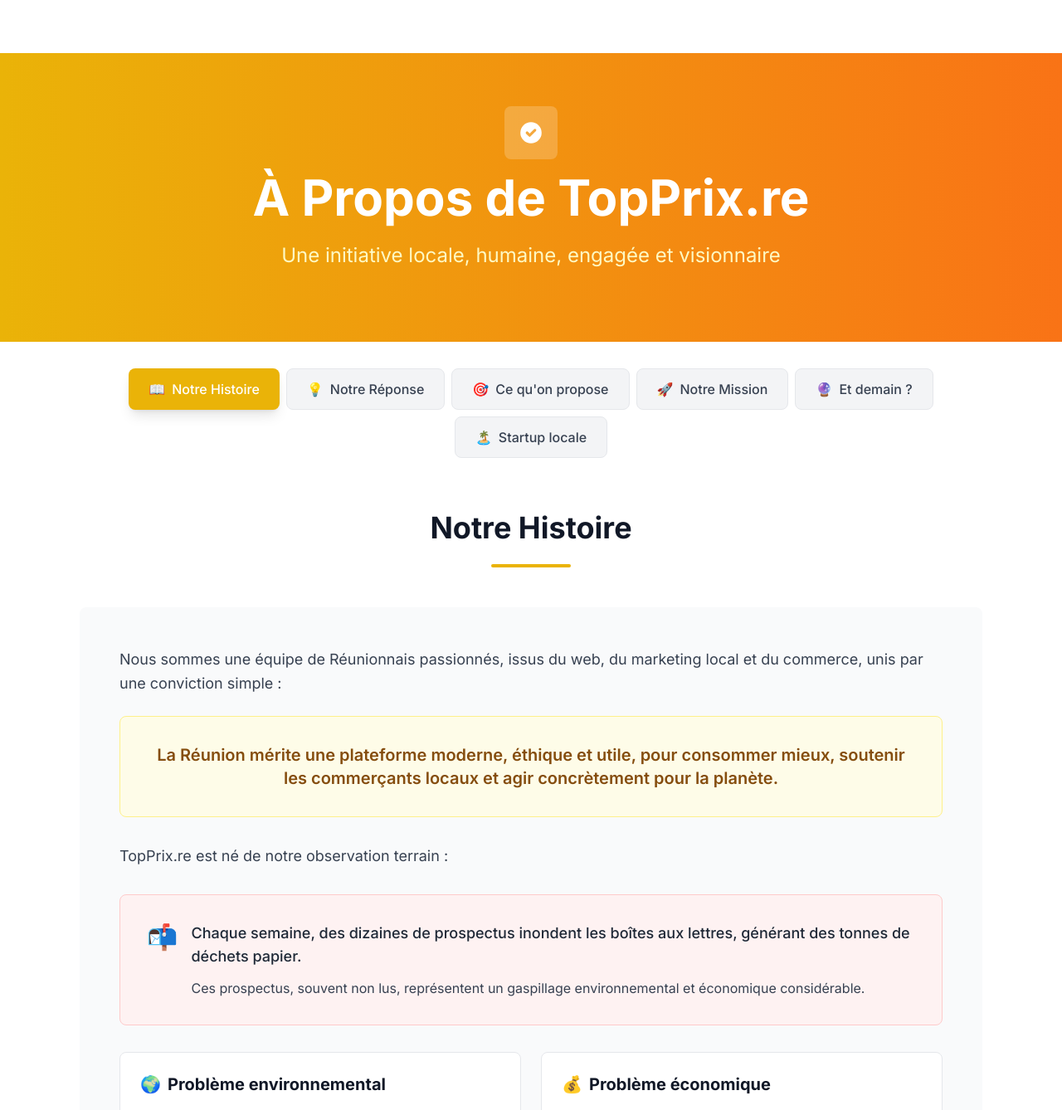
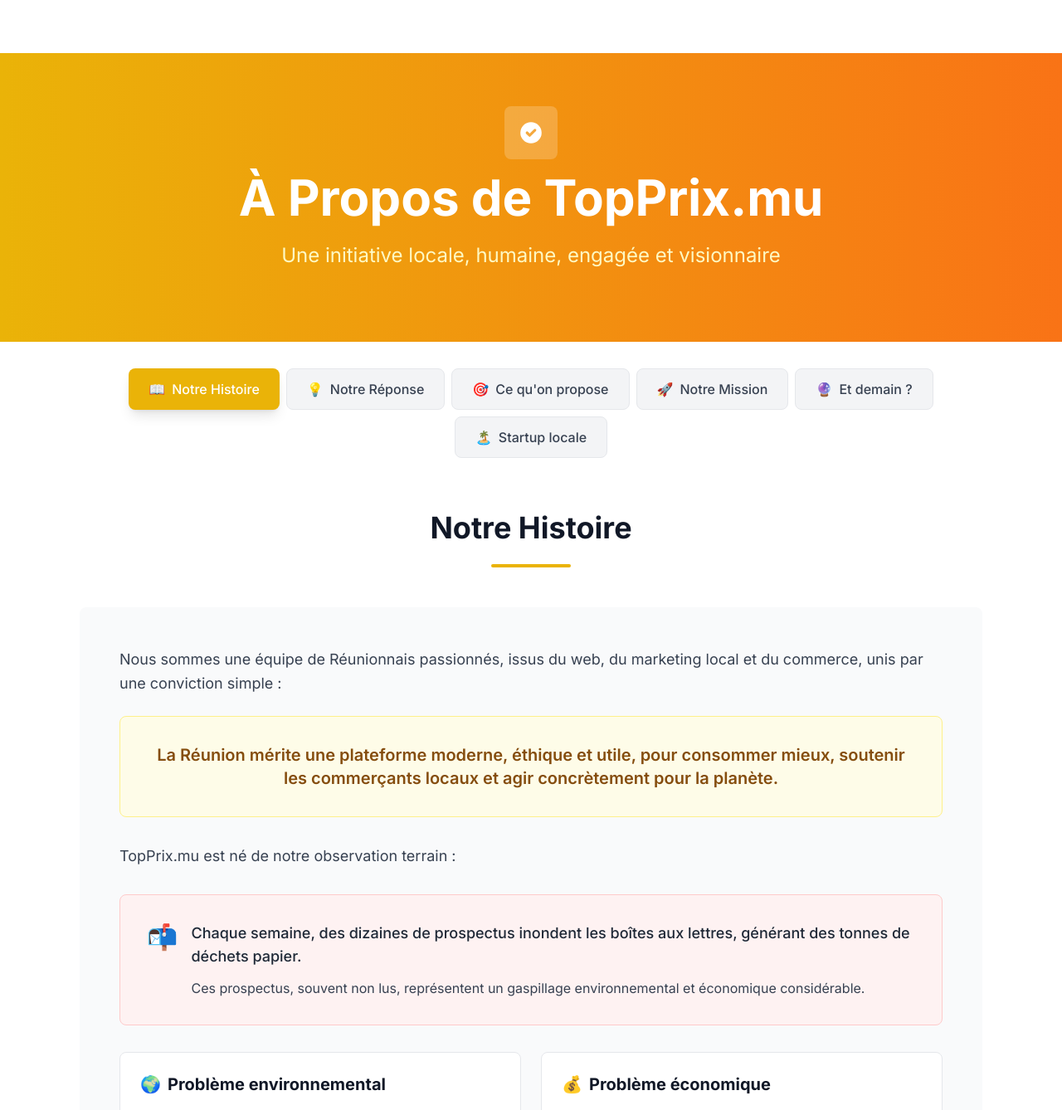
Before and after one commit to abhishek-Rj/Topprix, a React (Vite) app: page /about in a window 1280 px wide. Shown: the top 1338 px of the page at 83% size. Built offline with nearby package versions, Linux system fonts and the light colour scheme; no server answers.

Commit message:
changed .re to .mu

```diff
--- a/src/pages/AboutUs.tsx
+++ b/src/pages/AboutUs.tsx
@@ -27,7 +27,7 @@
                 </svg>
               </div>
               <h1 className="text-4xl md:text-6xl font-bold mb-6">
-                À Propos de TopPrix.re
+                À Propos de TopPrix.mu
               </h1>
               <p className="text-xl md:text-2xl text-yellow-100 max-w-4xl mx-auto leading-relaxed">
                 Une initiative locale, humaine, engagée et visionnaire
@@ -89,7 +89,7 @@
                 </div>
 
                 <p className="text-lg text-gray-700 leading-relaxed mb-8">
-                  TopPrix.re est né de notre observation terrain :
+                  TopPrix.mu est né de notre observation terrain :
                 </p>
 
                 <div className="bg-red-50 border border-red-200 rounded-lg p-8 mb-8">
@@ -157,7 +157,7 @@
 
                 <div className="bg-blue-50 border border-blue-200 p-8 rounded-lg mb-8">
                   <h3 className="text-2xl font-bold text-blue-900 mb-4 text-center">
-                    🚀 TopPrix.re : La plateforme qui révolutionne la
+                    🚀 TopPrix.mu : La plateforme qui révolutionne la
                     consommation locale
                   </h3>
                   <p className="text-blue-800 text-center text-lg">
@@ -333,7 +333,7 @@
               <div className="bg-gray-50 rounded-lg p-8 md:p-12">
                 <p className="text-lg text-gray-700 leading-relaxed mb-8 text-center">
                   Notre ambition ne s'arrête pas à La Réunion. Nous envisageons
-                  un avenir où TopPrix.re devient un modèle de référence pour la
+                  un avenir où TopPrix.mu devient un modèle de référence pour la
                   consommation locale durable.
                 </p>
 
@@ -380,7 +380,7 @@
               <div className="bg-gray-50 rounded-lg p-8 md:p-12">
                 <div className="text-center mb-8">
                   <p className="text-xl text-gray-700 leading-relaxed">
-                    TopPrix.re est une startup 100% réunionnaise, créée par des
+                    TopPrix.mu est une startup 100% réunionnaise, créée par des
                     locaux, pour les locaux, avec une vision globale.
                   </p>
                 </div>
@@ -421,7 +421,7 @@
                 <div className="mt-8 bg-yellow-50 border border-yellow-200 p-6 rounded-lg">
                   <div className="text-center">
                     <h3 className="text-xl font-bold text-yellow-800 mb-3">
-                      Rejoignez l'aventure TopPrix.re !
+                      Rejoignez l'aventure TopPrix.mu !
                     </h3>
                     <p className="text-yellow-800 mb-4">
                       Ensemble, construisons l'avenir de la consommation locale
```
Also changed, not shown: 1 other file (tests, documents, lock files or other folders).
